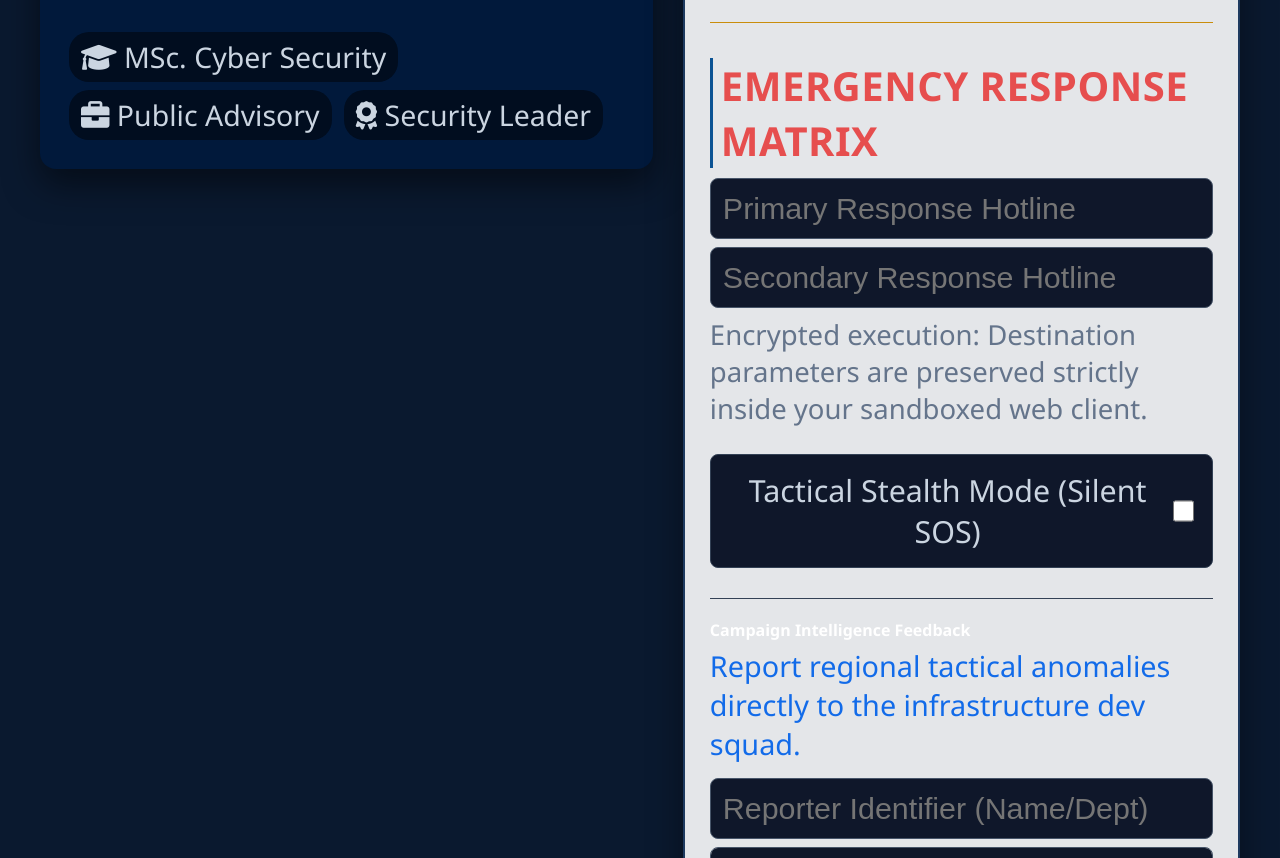
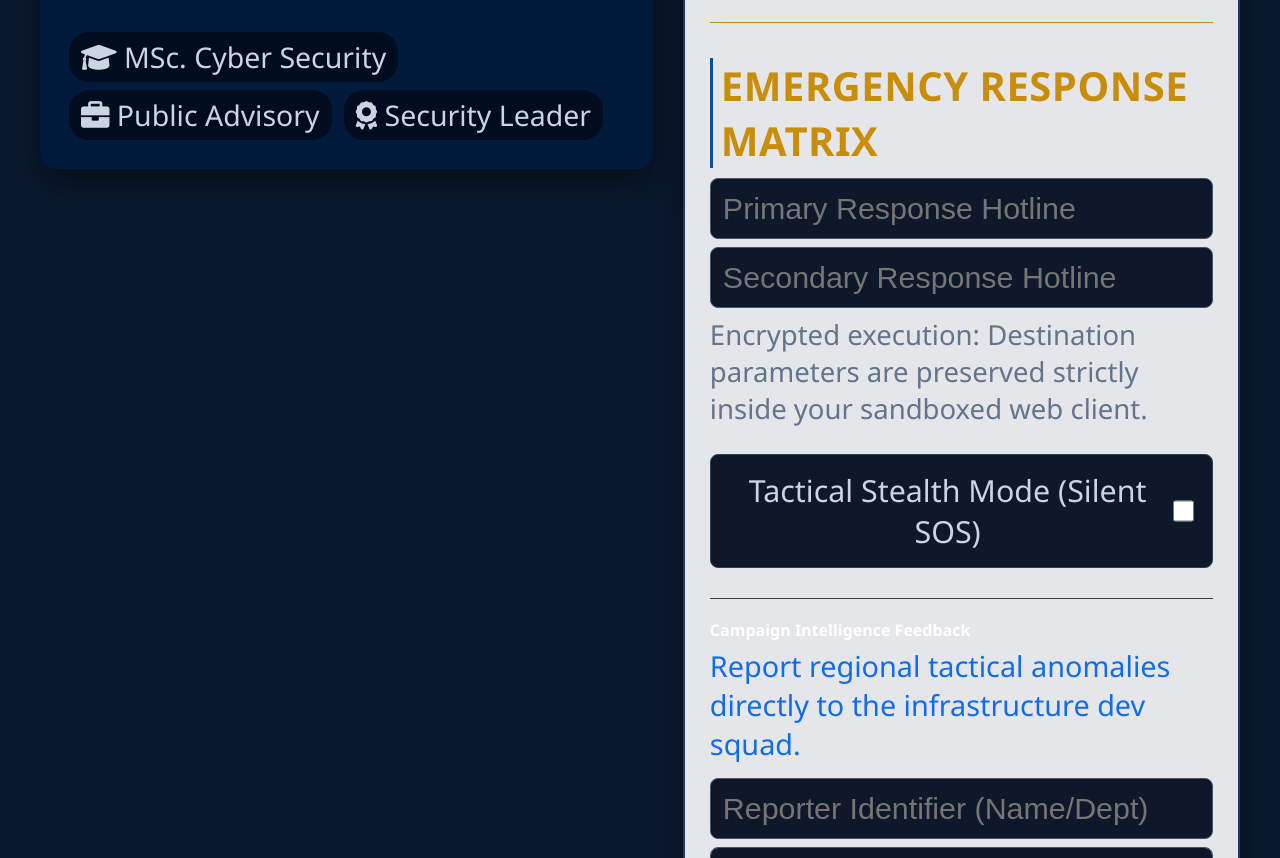
Before and after one commit to VGN-Official/APC-Sentinel-Grid, a plain HTML site: page index.html in a window 1280 px wide. Shown: the part 886-1744 px from the top of the page. Drawn offline with Linux system fonts and the light colour scheme.

Commit message:
Updated File

```diff
--- a/index.html
+++ b/index.html
@@ -220,7 +220,7 @@
                 </div>
 
                 <div style="margin-top: 20px; border-top: 1px solid #c98d0c; padding-top: 15px;">
-                    <div class="input-group-title"style="color: #e64e4e">Emergency Response Matrix</div>
+                    <div class="input-group-title"style="color: #c98d0c">Emergency Response Matrix</div>
                     <input type="text" id="contact1" placeholder="Primary Response Hotline" value="+234XXXXXXXXXX" class="input-field">
                     <input type="text" id="contact2" placeholder="Secondary Response Hotline" class="input-field">
                     <p class="sub-text">Encrypted execution: Destination parameters are preserved strictly inside your sandboxed web client.</p>
```
